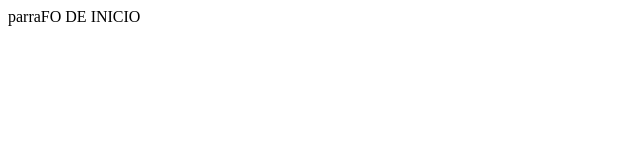
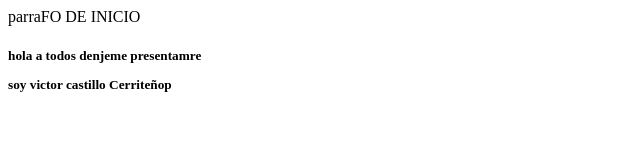
Before and after one commit to victorcid/test_class_git, a plain HTML site: page index.html in a window 1280 px wide. Shown: the whole page, without its empty margins (0-640 px from the left). Drawn offline with Linux system fonts and the light colour scheme.

Commit message:
agragar datos al html

```diff
--- a/index.html
+++ b/index.html
@@ -2,3 +2,6 @@
 	<link src="style.css">
 	<body>
 		parraFO DE INICIO
+	<div class="containre">
+		<h5> hola a todos denjeme presentamre
+		<p> soy victor castillo Cerriteñop
--- a/style.css
+++ b/style.css
@@ -1,3 +1,6 @@
 body{
 	text-align:center;
 }
+.container {
+	color: red;
+}
```
